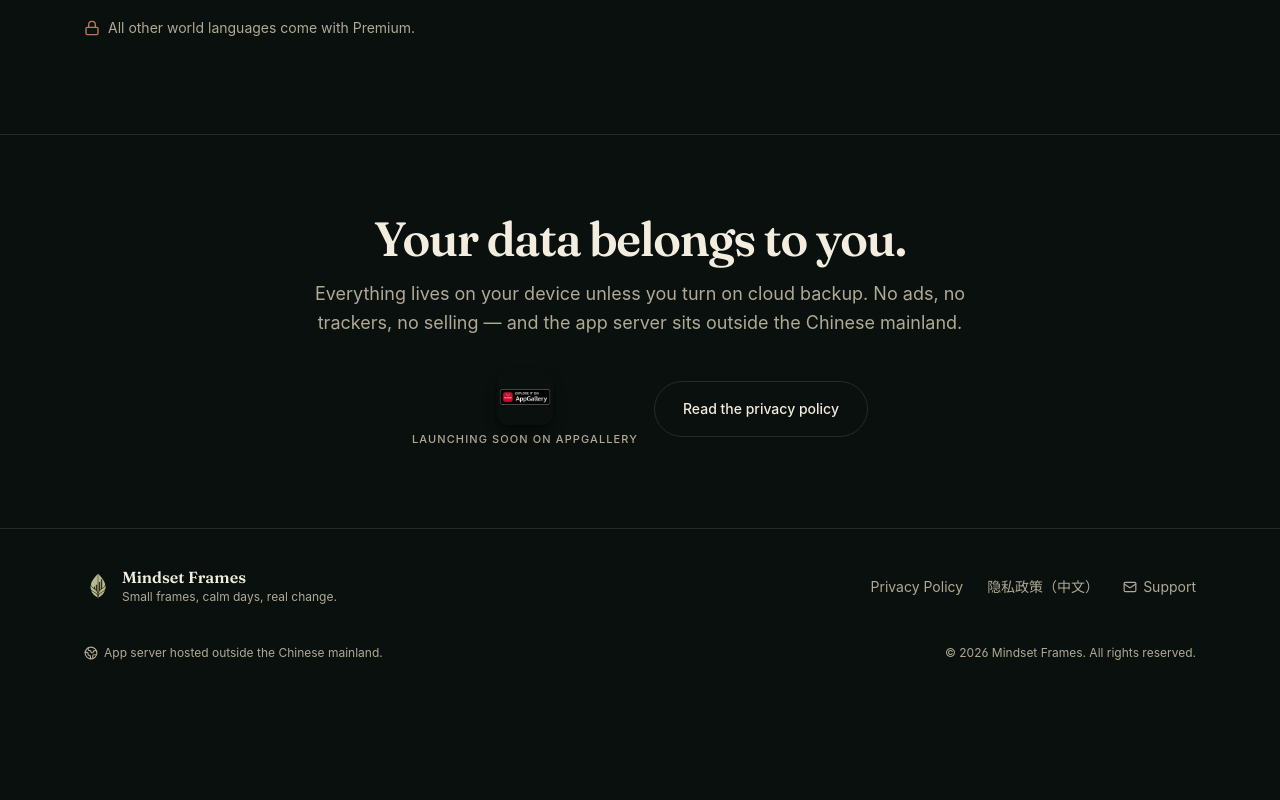
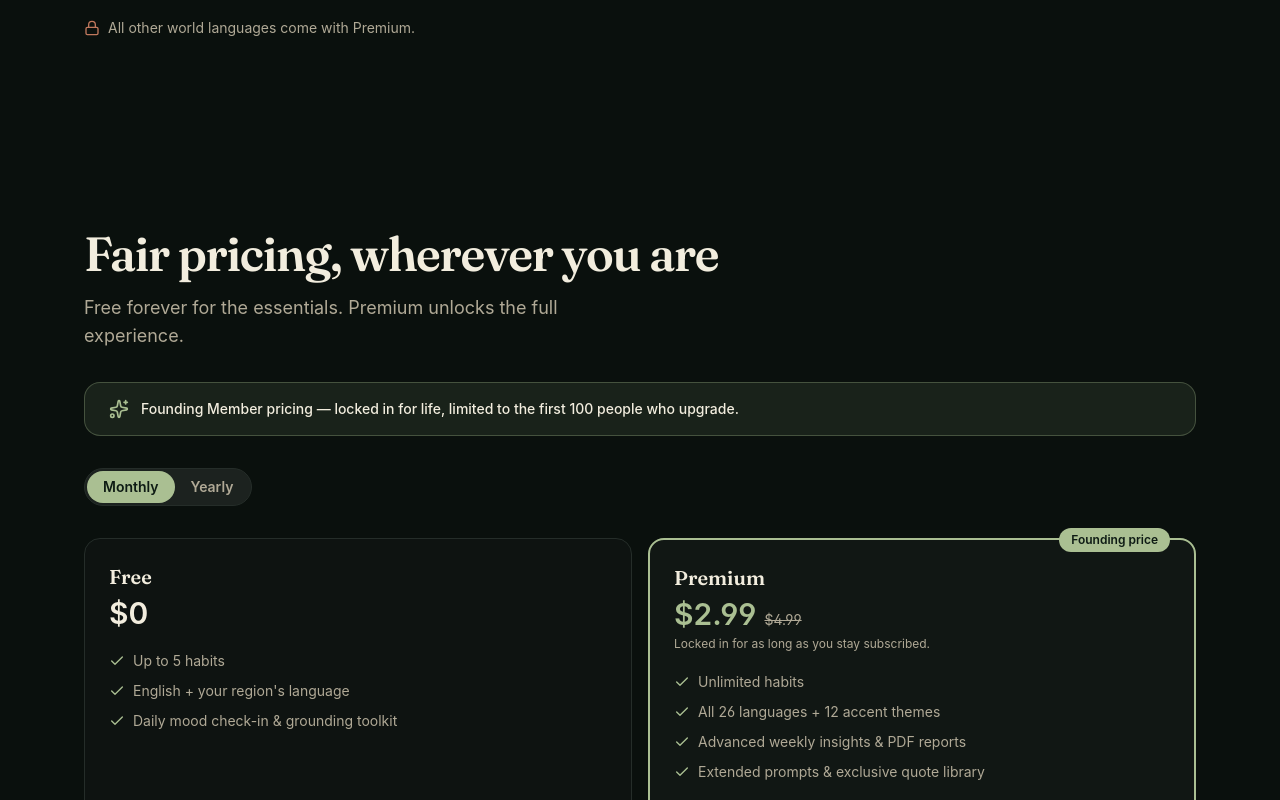
Before and after one commit to incubusk104-png/Mf1, a React (Vite) app in the folder web/: page / in a window 1280 px wide. Shown: the part 3120-3920 px from the top of the page. Before the commit the page ends 3821 px from the top, so only its background shows below. Built offline with nearby package versions, Linux system fonts and the light colour scheme.

Commit message:
Update Index.tsx

```diff
--- a/web/src/pages/Index.tsx
+++ b/web/src/pages/Index.tsx
@@ -5,6 +5,7 @@ import { FeatureGrid } from "@/components/marketing/FeatureGrid";
 import { Hero } from "@/components/marketing/Hero";
 import { LanguagesSection } from "@/components/marketing/LanguagesSection";
 import { Navbar } from "@/components/marketing/Navbar";
+import { PricingSection } from "@/components/marketing/PricingSection";
 import { ScreensShowcase } from "@/components/marketing/ScreensShowcase";
 import { SiteFooter } from "@/components/marketing/SiteFooter";
 import { readAuthResult, type BridgeResult } from "@/lib/authBridge";
@@ -33,6 +34,7 @@ export default function Index() {
         <FeatureGrid />
         <ScreensShowcase />
         <LanguagesSection />
+        <PricingSection />
       </main>
       <SiteFooter />
     </div>
```
